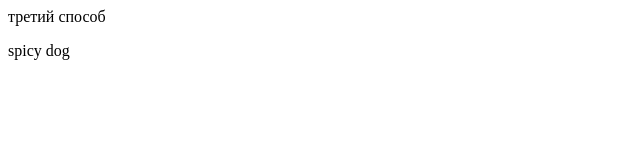
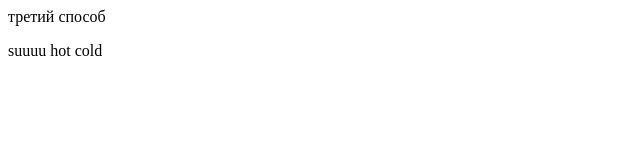
Before and after one commit to DisFlowe2/eeeeu, a plain HTML site: page index.html in a window 1280 px wide. Shown: the full height of the page, 0-640 px from the left. Drawn offline with Linux system fonts and the light colour scheme.

Commit message:
commit 4

```diff
--- a/index.html
+++ b/index.html
@@ -7,6 +7,6 @@
 </head>
 <body>
     третий способ
-    <p>spicy dog</p>
+    <p>suuuu hot cold </p>
 </body>
 </html>
```
